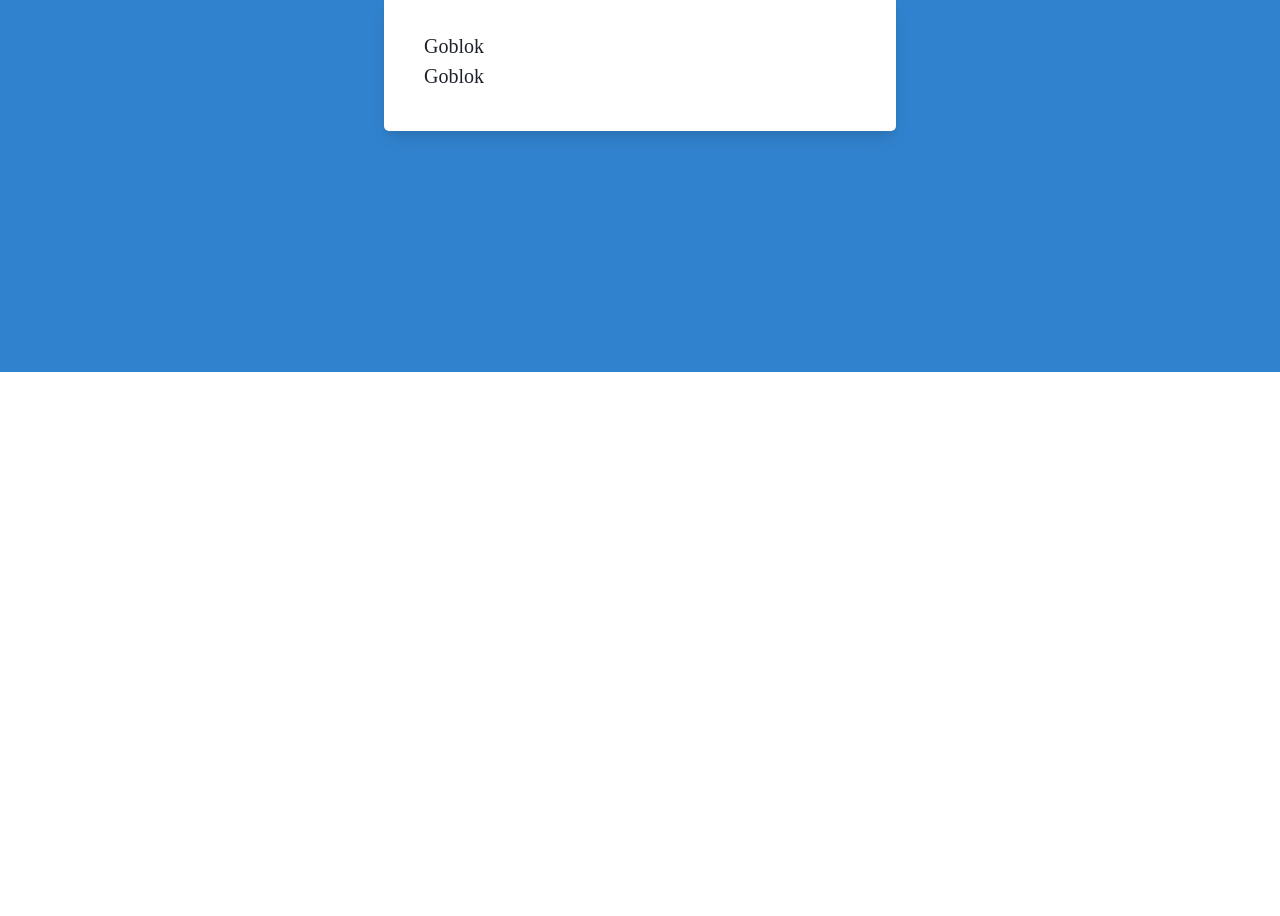
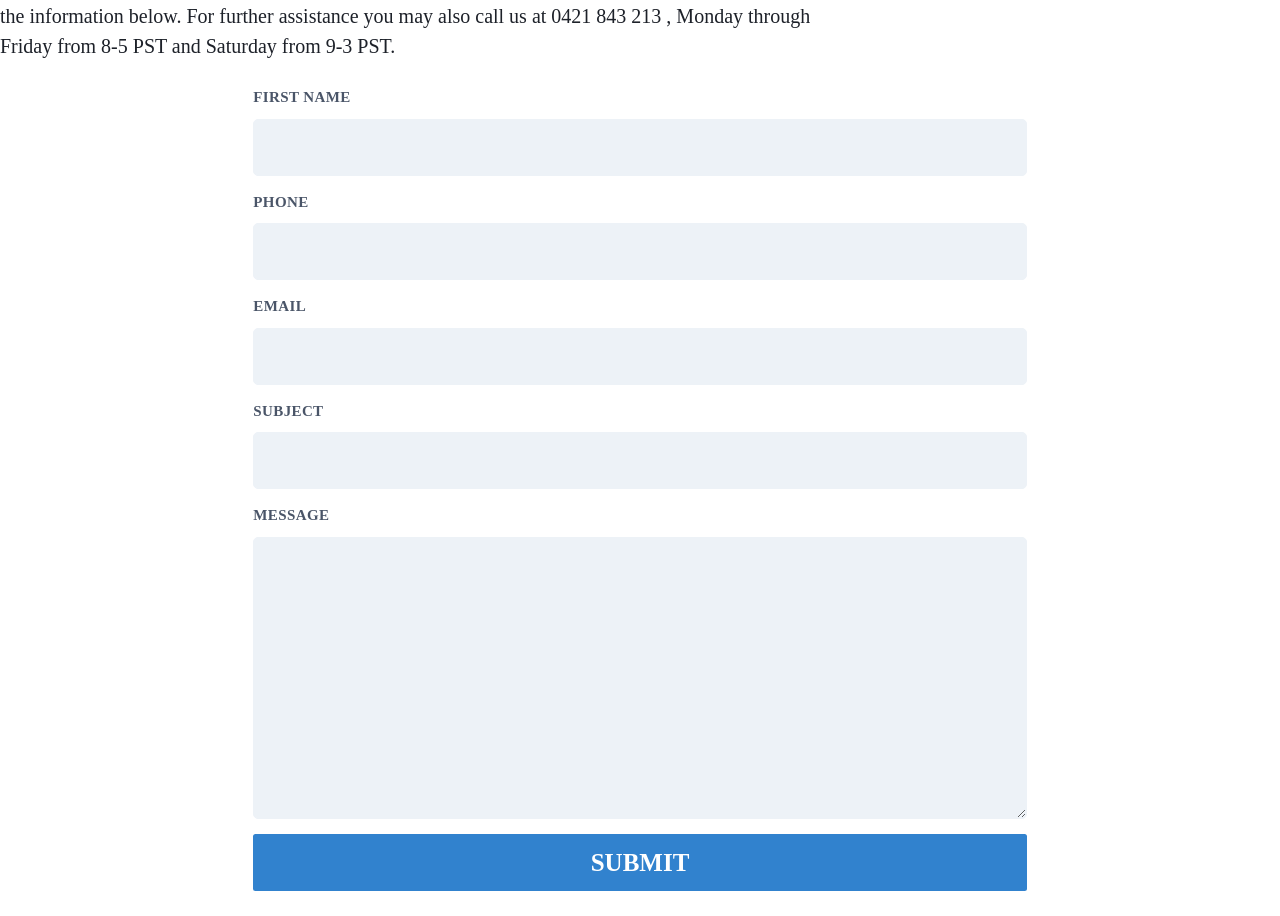
Before and after one commit to matthaeustjia/speargun, a Nuxt app: page /contact in a window 1280 px wide. Shown: the part 486-1402 px from the top of the page. Before the commit the page ends 883 px from the top, so only its background shows below. Built offline with nearby package versions, Linux system fonts and the light colour scheme; what vue-notification would draw is missing.

Commit message:
contact page is fixed

```diff
--- a/nuxt.config.js
+++ b/nuxt.config.js
@@ -82,7 +82,6 @@ export default {
     },
     {
       src: '~/plugins/vue-gallery.js',
-      mode: 'client'
     }
   ],
   /*
--- a/pages/contact.vue
+++ b/pages/contact.vue
@@ -1,21 +1,100 @@
 <template>
-  <div class="flex flex-col items-center h-screen w-full bg-blue-600">
+  <div class="flex flex-col items-center h-screen w-full">
     <div class="flex flex-col items-center justify-center content-center">
       <div class="cover-img w-full">
         <img class="cover" src="~/assets/img/cover.jpg" alt="cover" />
         <div
           class="cover-text flex flex-col w-full justify-center text-center items-center tracking-widest"
         >
-          <h1 class="w-full text-xl md:text-3xl text-white uppercase">CONTACT BAJOO</h1>
+          <h1 class="w-full text-xl md:text-3xl text-white uppercase">CONTACT US</h1>
           <h3
             class="w-full text-sm md:text-md text-white"
           >While we're good with smoke signals, there are simpler ways for us to get in touch and answer your questions.</h3>
         </div>
       </div>
     </div>
-    <div class="w-full bg-white rounded shadow-lg p-8 m-4 md:w-2/5 md:mx-auto p-6">
-      <div>Goblok</div>
-      <div>Goblok</div>
+    <div class="container flex flex-wrap bg-white">
+      <div class="w-2/3 flex">
+        <p>
+          Thank you for visiting our website. We'd love to hear your comments, so please take a moment to provide the information below. For further assistance you may also call us at
+          <a
+            href="tel:0421843213"
+          >0421 843 213</a> , Monday through Friday from 8-5 PST and Saturday from 9-3 PST.
+        </p>
+      </div>
+      <div class="w-full flex justify-center">
+        <form class="w-full md:w-2/3 p-5">
+          <div class="w-full flex flex-wrap">
+            <div class="w-full px-3">
+              <label
+                class="block uppercase tracking-wide text-gray-700 text-xs font-bold mb-2"
+                for="grid-first-name"
+              >First Name</label>
+              <input
+                class="appearance-none block w-full bg-gray-200 text-gray-700 border border-gray-200 rounded py-3 px-4 mb-3 leading-tight focus:outline-none focus:bg-white"
+                id="grid-first-name"
+                type="text"
+                required
+              />
+            </div>
+          </div>
+          <div class="flex flex-wrap">
+            <div class="w-full px-3">
+              <label
+                class="block uppercase tracking-wide text-gray-700 text-xs font-bold mb-2"
+                for="phone"
+              >Phone</label>
+              <input
+                class="appearance-none block w-full bg-gray-200 text-gray-700 border border-gray-200 rounded py-3 px-4 mb-3 leading-tight focus:outline-none focus:bg-white focus:border-gray-500"
+                id="phone"
+                type="number"
+                required
+              />
+            </div>
+            <div class="w-full px-3">
+              <label
+                class="block uppercase tracking-wide text-gray-700 text-xs font-bold mb-2"
+                for="email"
+              >Email</label>
+              <input
+                class="appearance-none block w-full bg-gray-200 text-gray-700 border border-gray-200 rounded py-3 px-4 mb-3 leading-tight focus:outline-none focus:bg-white focus:border-gray-500"
+                id="email"
+                type="email"
+                required
+              />
+            </div>
+            <div class="w-full px-3">
+              <label
+                class="block uppercase tracking-wide text-gray-700 text-xs font-bold mb-2"
+                for="subject"
+              >Subject</label>
+              <input
+                class="appearance-none block w-full bg-gray-200 text-gray-700 border border-gray-200 rounded py-3 px-4 mb-3 leading-tight focus:outline-none focus:bg-white focus:border-gray-500"
+                id="subject"
+                type="text"
+                required
+              />
+            </div>
+            <div class="w-full px-3">
+              <label
+                class="block uppercase tracking-wide text-gray-700 text-xs font-bold mb-2"
+                for="message"
+              >Message</label>
+              <textarea
+                class="appearance-none block w-full bg-gray-200 text-gray-700 border border-gray-200 rounded py-3 px-4 mb-3 leading-tight focus:outline-none focus:bg-white focus:border-gray-500"
+                name="message"
+                id="message"
+                cols="30"
+                rows="10"
+                required
+              ></textarea>
+              <button
+                class="w-full bg-blue-600 hover:bg-blue-900 uppercase text-xl tracking-tightest text-white font-bold py-2 px-2 rounded-sm"
+              >Submit</button>
+            </div>
+          </div>
+        </form>
+      </div>
     </div>
   </div>
 </template>
```
